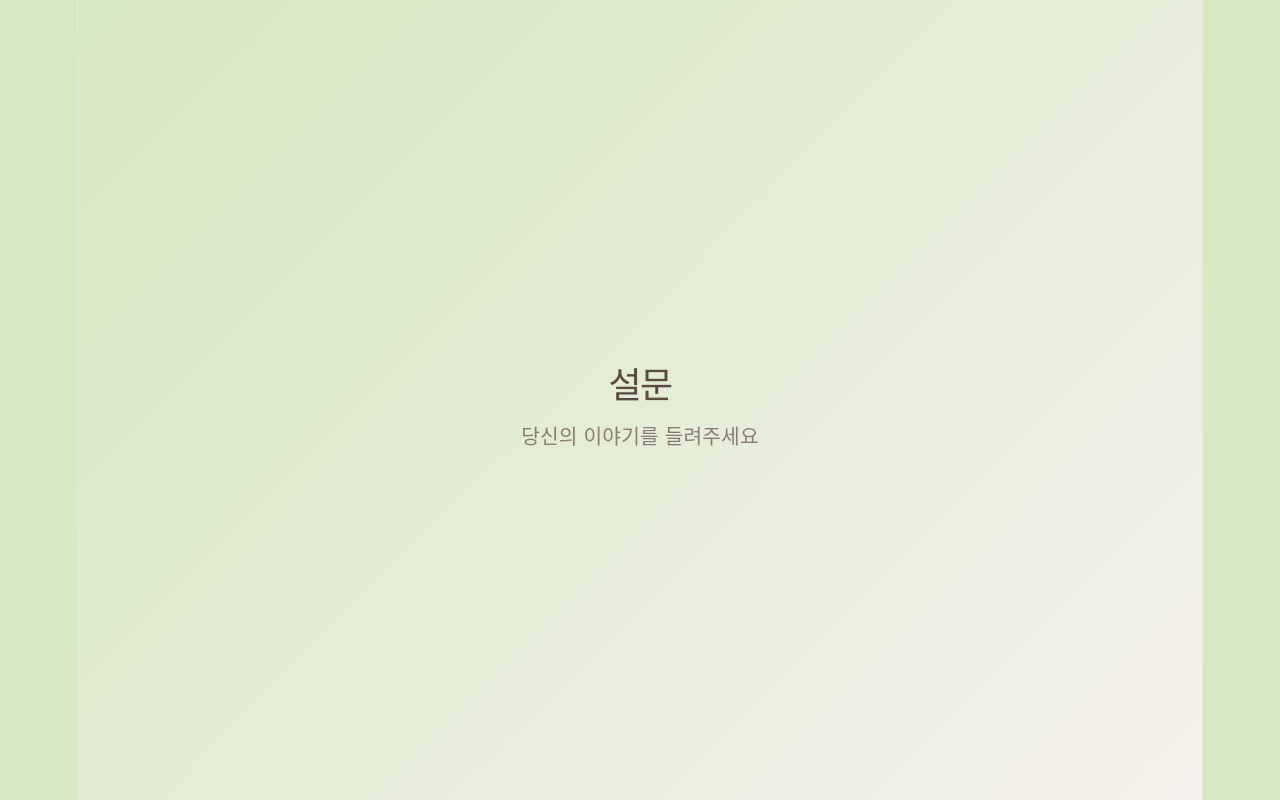
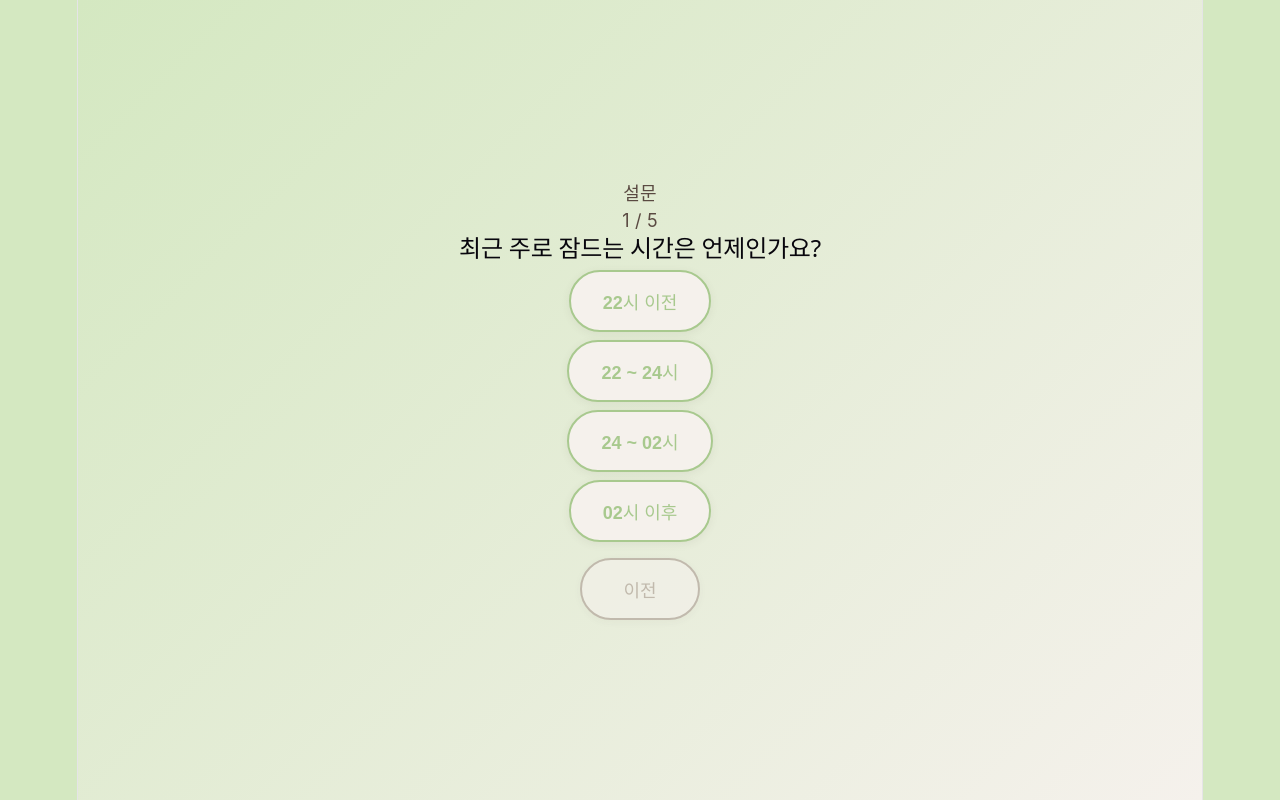
Before and after one commit to ghdtjdud/OSS_Nudge, a React (Vite) app: page /survey in a window 1280 px wide. Built offline with nearby package versions, Linux system fonts and the light colour scheme; the HTML template or start-up script is replaced by a standard one.

Commit message:
온보딩 페이지 구현

```diff
--- a/src/pages/IntroPage.jsx
+++ b/src/pages/IntroPage.jsx
@@ -1,13 +1,34 @@
+import { useNavigate } from 'react-router-dom'
 import PageLayout from '../components/PageLayout'
+import Button from '../components/Button'
 
 export default function IntroPage() {
+  const navigate = useNavigate()
+
+  const handleNext = () => {
+    navigate('/survey')
+  }
+
   return (
     <PageLayout>
-      <div className="container">
-        <h1 className="title">소개</h1>
-        <p className="subtitle text-center">
-          Nudge에 대해 알아보세요
+      <div className="intro-page">
+        <h1 className="title text-center">Nudge</h1>
+
+        <p className="intro-text">
+          AI 상담사에게 오늘의 상태를 알려주고,
+          <br />
+          하루에 한 가지 미션을 수행하며 일상을 되찾아봐요
         </p>
+
+        <p className="warning-text">
+          만약 AI 상담사가 위험신호를 감지할 시 보호자 및 주치의에게 연결됩니다.
+        </p>
+
+        <p className="final-text">당신은 혼자가 아닙니다.</p>
+
+        <div className="intro-actions">
+          <Button onClick={handleNext} variant="primary">다음으로</Button>
+        </div>
       </div>
     </PageLayout>
   )
--- a/src/pages/SurveyPage.jsx
+++ b/src/pages/SurveyPage.jsx
@@ -1,13 +1,129 @@
+import { useState } from 'react'
+import { useNavigate } from 'react-router-dom'
 import PageLayout from '../components/PageLayout'
+import Button from '../components/Button'
+
+const QUESTION_MAP = {
+  sleepTime: {
+    text: '최근 주로 잠드는 시간은 언제인가요?',
+    options: ['22시 이전', '22 ~ 24시', '24 ~ 02시', '02시 이후']
+  },
+  sleepDuration: {
+    text: '최근 평균 수면 시간은 어느 정도인가요?',
+    options: ['4시간 미만', '4 ~ 6시간', '6 ~ 8시간', '8시간 이상']
+  },
+  mealRoutine: {
+    text: '식사는 보통 얼마나 규칙적으로 챙기시나요?',
+    options: [
+      '하루 식사가 전반적으로 불규칙하거나 두 끼 이상 자주 거름',
+      '아침/점심/저녁을 대체로 규칙적으로 챙김',
+      '아침은 가끔 거르지만 점심/저녁은 대체로 챙김',
+      '점심이나 저녁 중 한끼를 자주 거름'
+    ]
+  },
+  hasMedication: {
+    text: '정기적으로 복용하는 약이 있나요?',
+    options: ['현재는 없지만 과거에 있었음', '있음', '없음']
+  },
+  medicationTime: {
+    text: '약을 주로 언제 복용하나요?',
+    options: [
+      '하루 1회, 주로 아침',
+      '하루 1회, 주로 저녁이나 자기 전',
+      '하루 2회 이상 정해진 시간',
+      '복용 시간이 일정하지 않음'
+    ]
+  },
+  activityEnergy: {
+    text: '최근 일상 활동을 시작하는 데 드는 힘은 어느 정도 인가요?',
+    options: ['쉽게 시작함', '조금 힘듦', '많이 힘듦', '거의 시작하기 어려움']
+  }
+}
+
+function getStepsSequence(answers) {
+  const seq = ['sleepTime', 'sleepDuration', 'mealRoutine', 'hasMedication']
+  if (answers.hasMedication === '있음') seq.push('medicationTime')
+  seq.push('activityEnergy')
+  return seq
+}
 
 export default function SurveyPage() {
+  const navigate = useNavigate()
+
+  const [answers, setAnswers] = useState({
+    sleepTime: '',
+    sleepDuration: '',
+    mealRoutine: '',
+    hasMedication: '',
+    medicationTime: '',
+    activityEnergy: ''
+  })
+
+  const [stepIndex, setStepIndex] = useState(0)
+
+  const sequence = getStepsSequence(answers)
+  const currentKey = sequence[stepIndex]
+  const question = QUESTION_MAP[currentKey]
+
+  const handleSelect = (option) => {
+    const nextAnswers = { ...answers, [currentKey]: option }
+
+    // If user answered hasMedication and it's not '있음', clear medicationTime
+    if (currentKey === 'hasMedication' && option !== '있음') {
+      nextAnswers.medicationTime = ''
+    }
+
+    setAnswers(nextAnswers)
+
+    const nextSequence = getStepsSequence(nextAnswers)
+    const curPos = nextSequence.indexOf(currentKey)
+    const nextPos = curPos + 1
+
+    if (nextPos >= nextSequence.length) {
+      // finished
+      localStorage.setItem('initialSurvey', JSON.stringify(nextAnswers))
+      navigate('/chat')
+      return
+    }
+
+    setStepIndex(nextPos)
+  }
+
+  const handlePrev = () => {
+    if (stepIndex === 0) return
+    setStepIndex(stepIndex - 1)
+  }
+
   return (
     <PageLayout>
-      <div className="container">
-        <h1 className="title">설문</h1>
-        <p className="subtitle text-center">
-          당신의 이야기를 들려주세요
-        </p>
+      <div className="survey-page">
+        <div className="survey-card">
+          <div className="survey-header">
+            <div className="survey-title">설문</div>
+            <div className="survey-progress">{stepIndex + 1} / {sequence.length}</div>
+          </div>
+
+          <h2 className="survey-question">{question.text}</h2>
+
+          <div className="survey-options">
+            {question.options.map((opt) => (
+              <div key={opt} style={{ marginBottom: 8 }}>
+                <Button
+                  onClick={() => handleSelect(opt)}
+                  variant={answers[currentKey] === opt ? 'primary' : 'secondary'}
+                >
+                  {opt}
+                </Button>
+              </div>
+            ))}
+          </div>
+
+          <div className="survey-actions" style={{ marginTop: 16 }}>
+            <Button onClick={handlePrev} variant="secondary" disabled={stepIndex === 0}>
+              이전
+            </Button>
+          </div>
+        </div>
       </div>
     </PageLayout>
   )
```
